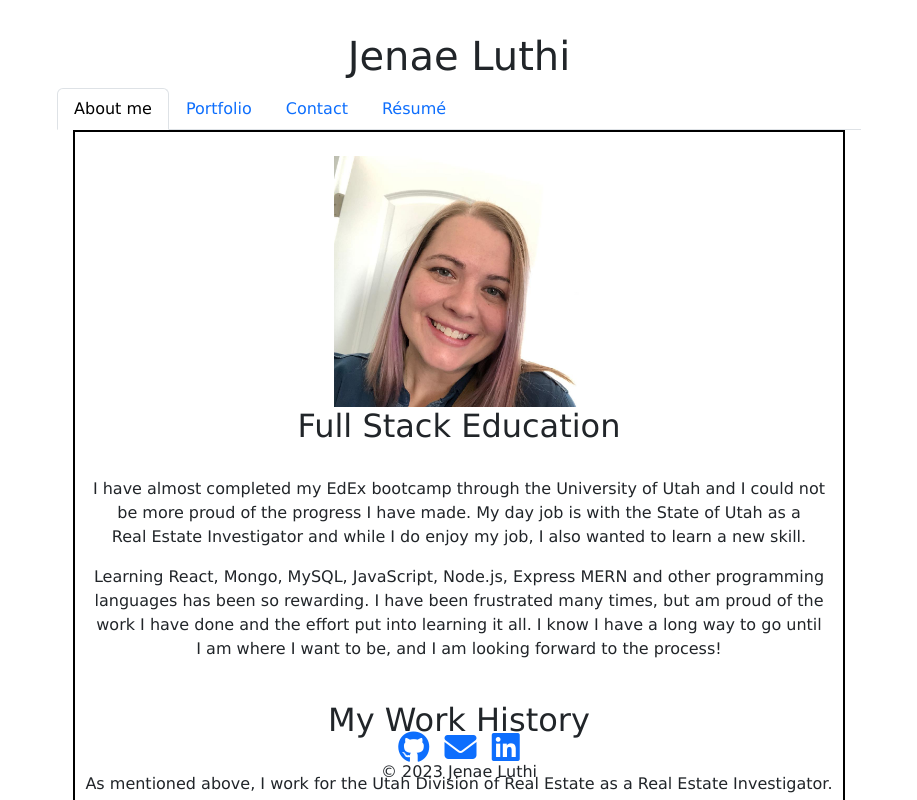
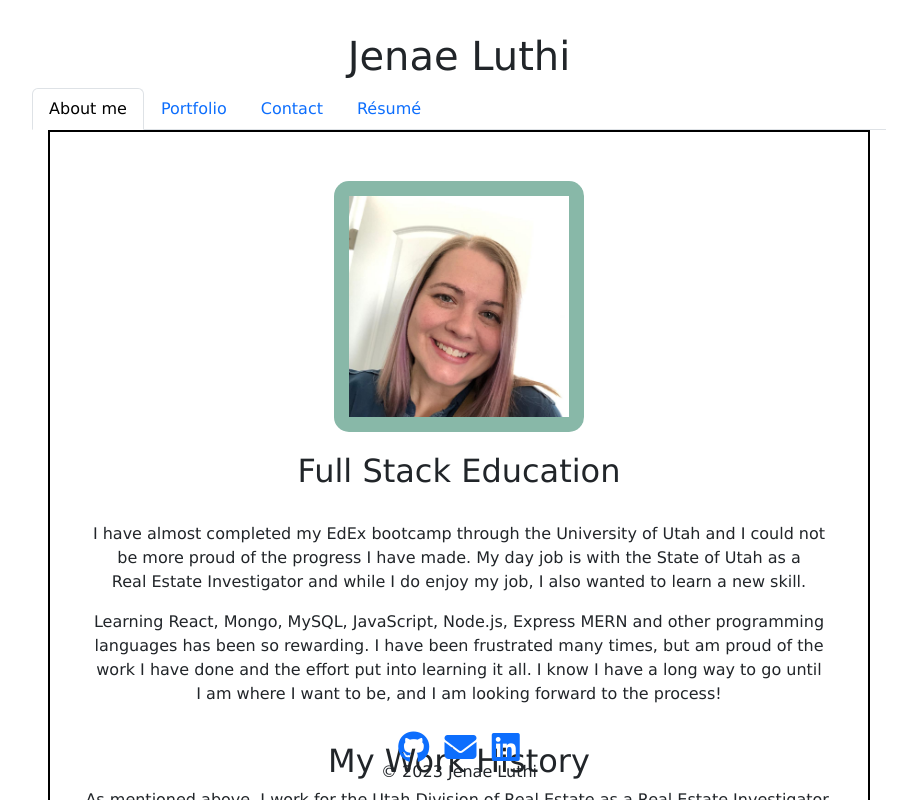
Before and after one commit to Jelu113/JenaeLuthi, a React (Vite) app: page / in a window 1280 px wide. Shown: the top 800 px of the page, without its empty margins (181-1098 px from the left). Built offline with nearby package versions, Linux system fonts and the light colour scheme.

Commit message:
added display:grid CSS for portfolio page

```diff
--- a/src/App.css
+++ b/src/App.css
@@ -1,37 +1,83 @@
- #root {
-
-  max-width: 1280px;
+#root {
+  display: flex;
+  max-width: 3000px;
   margin: 0 auto;
   padding: 2rem;
   text-align: center;
   font-family: Verdana, Geneva, Tahoma, sans-serif;
-
-
 }
 
-.photo {
-  width: 600px;
-
+.profilePic {
+  width: 250px;
+  background-color: rgb(136, 184, 168);
+  border-radius: 15px;
+  padding: 15px;
 }
 
- .profilePic{
-  width: 250px
+body {
+  display: flex;
 }
 
-body{
-  display:flex;
-}
-
- main {
+main {
   display: flex;
   flex-direction: row;
   align-items: center;
   border: 2px, solid, black;
 }
-h2{
-  padding: 10px, 10px, 10px, 50px;
+h2 {
+  padding-top: 20px;
+}
+.resume {
   margin-top: 50px;
+
 }
-.resume{
-margin-top: 50px;
+.topMargin {
+  padding: 25px;
+  flex-direction: column;
 }
+.photo {
+  margin: 10px;
+  width: 300px;
+  padding: 15px;
+  margin: 20px;
+  background-color: rgb(136, 184, 168);
+  border-radius: 15px;
+}
+.projectContainer {
+  display: flex;
+}
+
+.picHeadline {
+  font-size: 25px;
+}
+
+.navtabs {
+  background-color: rgb(136, 184, 168);
+}
+.projectsGrid {
+  display: grid;
+  grid-template-columns: repeat(1, 1fr);
+  gap: 20px;
+}
+
+@media (min-width: 768px) {
+  .projectsGrid {
+    grid-template-columns: repeat(2, 1fr);
+  }
+}
+
+@media (min-width: 1200px) {
+  .projectsGrid {
+    grid-template-columns: repeat(3, 1fr);
+  }
+}
+
+.projectCard {
+  border: 1px solid #ddd;
+  padding: 15px;
+  margin: 0;
+}
+ul{
+  list-style-type: none;
+  align-self: center;
+}
--- a/src/components/ProjectCard.jsx
+++ b/src/components/ProjectCard.jsx
@@ -7,20 +7,19 @@ export default function ProjectCard({
 }) {
   return (
     <>
-    <br />
-      <div className="direction">
+      <div className="projectCard">
+        <div className="projectContent">
           <p className="picHeadline">{headline}</p>
 
           <a href={href} target="_blank" rel="noreferrer">
-          <img src={img} className="photo"></img>
+            <img src={img} alt={headline} className="photo"></img>
           </a>
           <a href={github} target="_blank" rel="noreferrer">
             <p className="github">{github}</p>
           </a>
-        <p className="picdescription">{description}</p>
         </div>
-      <br />
-
+        <p className="picDescription">{description}</p>
+      </div>
     </>
   );
 }
--- a/src/pages/About.jsx
+++ b/src/pages/About.jsx
@@ -1,10 +1,10 @@
 export default function About() {
   return (
-    <div>
+    <div className ="topMargin">
     <br />
       <img src="src/assets/profile-pic.jpg" className="profilePic"></img>
-      <h2>Full Stack Education</h2><br />
-      <p>
+      <h2>Full Stack Education</h2>
+      <br /><p>
         I have almost completed my EdEx bootcamp through the University of Utah and I could not <br />
         be more proud of the progress I have made. My day job is with the State of Utah as a <br />
         Real Estate Investigator and while I do enjoy my job, I also wanted to learn a new skill.<br />
@@ -14,8 +14,8 @@ export default function About() {
         languages has been so rewarding. I have been frustrated many times, but am proud of the <br />
         work I have done and the effort put into learning it all. I know I have a long way to go until<br />
         I am where I want to be, and I am looking forward to the process!
-      </p><br />
-      <h2>My Work History</h2><br />
+      </p>
+      <h2>My Work History</h2>
       <p> As mentioned above, I work for the Utah Division of Real Estate as a Real Estate Investigator.<br />
       In some ways it is a lot like fullstack programming. It takes the same dedication to find answers<br />
       and solve problems in finding information. It definetly has it's differences as well. I have many<br />
--- a/src/pages/Project.jsx
+++ b/src/pages/Project.jsx
@@ -1,4 +1,5 @@
 import ProjectCard from "../components/ProjectCard";
+
 
 export default function Portfolio() {
   const projectsArray = [
@@ -8,7 +9,7 @@ export default function Portfolio() {
       image: "../src/assets/Project2.jpg",
       link: "https://re-law-lookup-production-6926.up.railway.app/",
       description: "Keyword Project using MySQL, Node.js, Handelbars ",
-      github: "https://github.com/Jelu113/RE-law-lookup"
+      github: "https://github.com/Jelu113/RE-law-lookup",
     },
     {
       id: 2,
@@ -16,7 +17,7 @@ export default function Portfolio() {
       image: "../src/assets/movie-night-page.png",
       link: "https://mrpolkadot.github.io/movie-night/",
       description: "Random movie generator using HTML, CSS, JavaScript, API's",
-      github: "https://github.com/MrPolkadot/movie-night"
+      github: "https://github.com/MrPolkadot/movie-night",
     },
 
     {
@@ -25,7 +26,7 @@ export default function Portfolio() {
       image: "../src/assets/Prework-study-guide.jpg",
       link: "https://jelu113.github.io/prework-studyguide/",
       description: "My first deployed work, using CSS and HTML",
-      github: "https://github.com/Jelu113/prework-studyguide"
+      github: "https://github.com/Jelu113/prework-studyguide",
     },
     {
       id: 4,
@@ -33,7 +34,7 @@ export default function Portfolio() {
       image: "../src/assets/Grabanumber.png",
       link: "https://jelu113.github.io/Grab-a-number/",
       description: "This app will return a random password",
-      github: "https://github.com/Jelu113/Grab-a-number"
+      github: "https://github.com/Jelu113/Grab-a-number",
     },
     {
       id: 5,
@@ -41,7 +42,7 @@ export default function Portfolio() {
       image: "../src/assets/Go.maybe.no2.jpg",
       link: "https://github.com/Jelu113/go.maybe.no",
       description: "Using a weather API, CSS and HTML",
-      github: "https://github.com/Jelu113/go.maybe.no"
+      github: "https://github.com/Jelu113/go.maybe.no",
     },
     {
       id: 6,
@@ -49,14 +50,16 @@ export default function Portfolio() {
       image: "../src/assets/time4it.jpg",
       link: "https://jelu113.github.io/time4it/",
       description: "Daily schedule using CSS, JavaScript and HTML",
-      github: "https://github.com/Jelu113/time4it"
+      github: "https://github.com/Jelu113/time4it",
     },
   ];
   return (
     <>
+      <div>
+        <div className="topMargin">
           <h1>Projects</h1>
-      <br />
-      <ul className="organize">
+        </div>
+          <ul className="projectsGrid">
             {projectsArray.map((project) => (
               <ProjectCard
                 key={project.id}
@@ -68,6 +71,7 @@ export default function Portfolio() {
               />
             ))}
           </ul>
+      </div>
     </>
   );
 }
--- a/src/pages/Resume.jsx
+++ b/src/pages/Resume.jsx
@@ -1,27 +1,24 @@
 export default function Resume() {
   return (
     <div className="resume">
+
       <div>
-
-
-
-      </div>
-      <div>
-        <p>Front-End Profeciencies</p>
+        <h2>Front-End </h2>
         <ul>
-          <li></li>
-          <li></li>
-          <li></li>
-          <li></li>
-          <li></li>
+          <li>React</li>
+          <li>CSS</li>
+          <li>JavaScript</li>
+          <li>HTML</li>
+          <li>Handlebars</li>
         </ul>
-        <p>Back-End Profeciencies</p>
+        <h2>Back-End </h2>
         <ul>
-          <li></li>
-          <li></li>
-          <li></li>
-          <li></li>
-          <li></li>
+          <li>mySQL</li>
+          <li>Mongo</li>
+          <li>Node.js</li>
+          <li>Insomnia</li>
+          <li>Mongoose</li>
+          GraphQL
         </ul>
       </div>
       <p>
```
Lines whose indentation alone changed are shown as unchanged.
